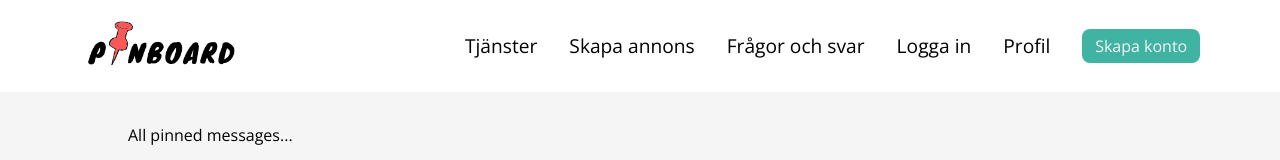
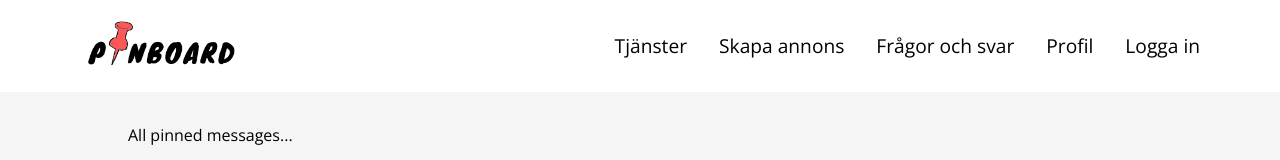
Before and after one commit to Eva-Fireborn/pinboard, a React (Create React App) app: page / in a window 1280 px wide. Shown: the top 160 px of the page. Built offline with nearby package versions, Linux system fonts and the light colour scheme.

Commit message:
cleaned menu

```diff
--- a/src/login/signin.js
+++ /dev/null
@@ -1,7 +0,0 @@
-import React from 'react';
-
-const Signin = () => {
-    return <div id="wrapper">Sign in</div>
-}
-
-export default Signin;
--- a/src/nav/Header.js
+++ b/src/nav/Header.js
@@ -26,13 +26,13 @@ const Header = () => {
 			icon: faQuestionCircle
 		},
 		{
-			name: "Logga in",
-			to: "/loggain",
+			name: "Profil",
+			to: "/profil",
 			icon: faSignInAlt
 		},
 		{
-			name: "Profil",
-			to: "/profil",
+			name: "Logga in",
+			to: "/loggain",
 			icon: faSignInAlt
 		}
 	]);
@@ -54,11 +54,6 @@ const Header = () => {
 				</div>
 				<nav>
 					{navBar}
-					<Link to="/skapakonto">
-						<button className="call">
-							Skapa konto
-						</button>
-					</Link>
 				</nav>
 			</div>
 		</div>
```
Also changed, not shown: src/contentRouting.js (+10 -12 lines).
